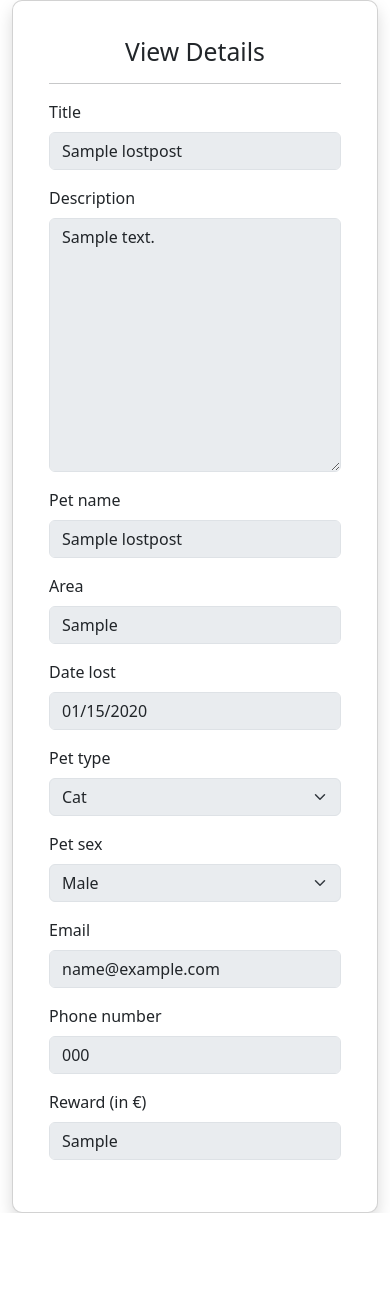
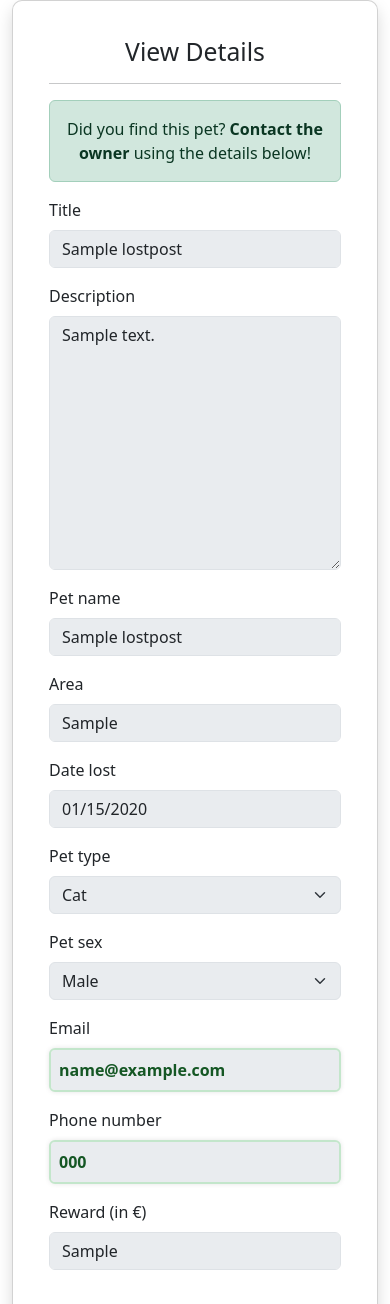
Before and after one commit to RalucaMercas/Find-My-Pet, a Django app: page /post/1/ in a window 390 px wide. Shown: the part 136-1440 px from the top of the page. Before the commit the page ends 1349 px from the top, so only its background shows below. Run offline with Django 5.2, Linux system fonts and the light colour scheme; a user stored in the database is signed in; tables that the repository leaves empty hold one stand-in row (values such as "Sample post"); some libraries are stand-ins or nearby versions.

Commit message:
enhance email and phone field styling in View Details

```diff
--- a/main/templates/main/create_post.html
+++ b/main/templates/main/create_post.html
@@ -5,6 +5,18 @@
 {% load crispy_forms_tags %}
 
 {% block content %}
+<style>
+    .highlight-field {
+        background-color: #d4edda;
+        border: 2px solid #c3e6cb;
+        color: #155724;
+        font-weight: bold;
+        border-radius: 0.375rem;
+        padding: 0.5rem;
+        box-shadow: 0 0 5px rgba(0, 0, 0, 0.1);
+    }
+</style>
+
 <div class="d-flex justify-content-center align-items-center" style="min-height: 100vh;">
     <div class="card shadow" style="width: 36rem; padding: 20px; border-radius: 10px;">
         <div class="card-body">
@@ -12,6 +24,11 @@
                 {% if is_edit %}Edit {{ post_type }} Post{% elif is_view %}View Details{% else %}Create a {{ post_type }} Post{% endif %}
             </h2>
             <hr>
+            {% if is_view %}
+            <div class="alert alert-success text-center">
+                Did you find this pet? <strong>Contact the owner</strong> using the details below!
+            </div>
+            {% endif %}
             <form method="post" enctype="multipart/form-data">
                 {% csrf_token %}
                 {% if not is_view %}
--- a/main/views.py
+++ b/main/views.py
@@ -200,6 +200,12 @@ def post_detail(request, post_id):
         form.fields['reward'].widget.attrs['placeholder'] = reward_value
         form.fields['reward'].help_text = ''
 
+    for field_name in ['email', 'phone_number']:
+        if field_name in form.fields:
+            form.fields[field_name].widget.attrs.update({
+                'class': 'form-control highlight-field',
+            })
+
     for field in form.fields.values():
         field.required = False
         field.disabled = True
@@ -209,4 +215,8 @@ def post_detail(request, post_id):
                 'post_type': post_type.capitalize(),
                 'is_edit': False,
                 'is_view': True,
+                'highlight_fields': {
+                    'email': form.instance.email,
+                    'phone_number': form.instance.phone_number,
+                }
         })
```
